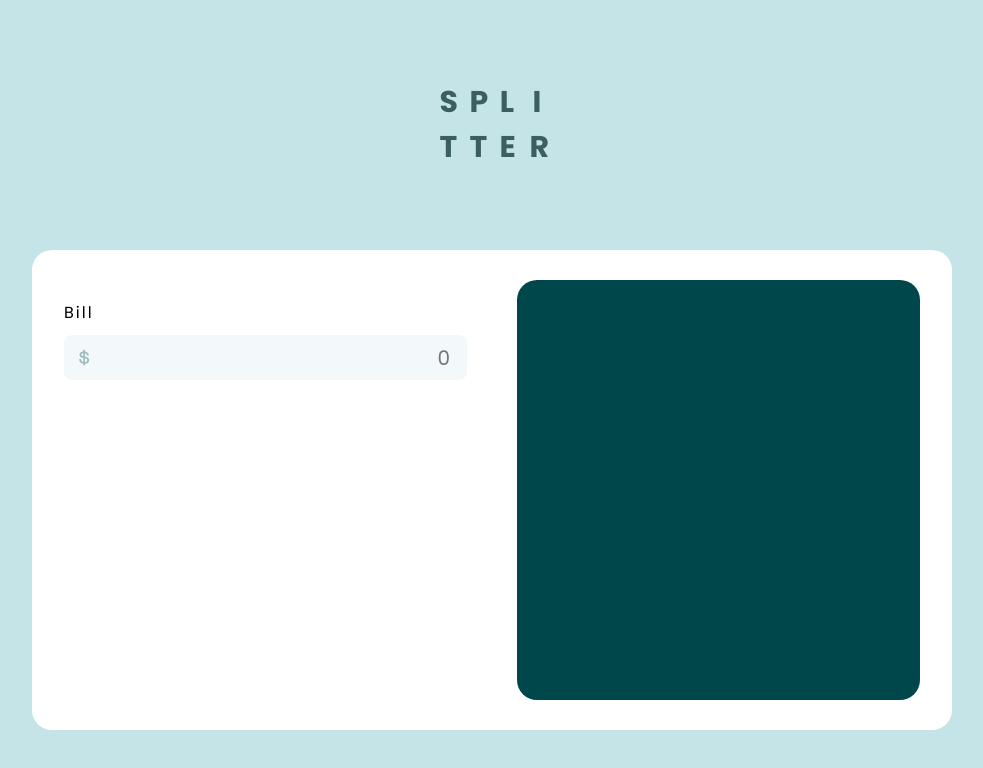
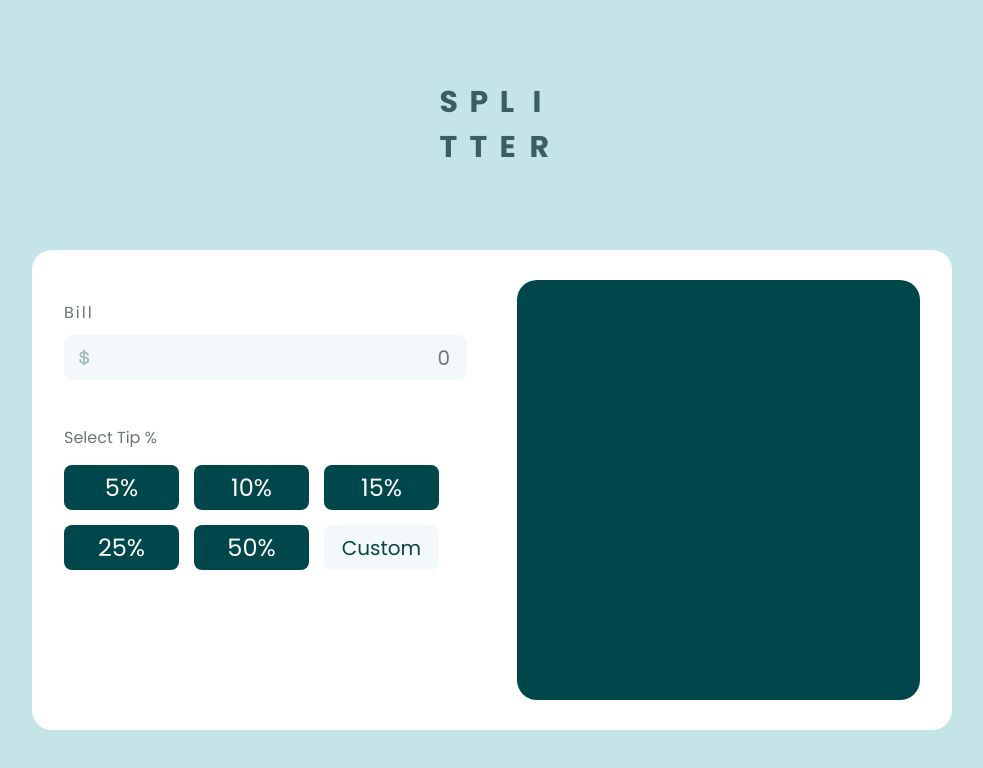
Before and after one commit to Brun0Silveir4/tip-calculator, a React (Vite) app: page / in a window 1280 px wide. Shown: the top 768 px of the page, without its empty margins (148-1131 px from the left). Built offline with nearby package versions, Linux system fonts and the light colour scheme.

Commit message:
add: finishing select percentage tip value component

```diff
--- /dev/null
+++ b/src/components/Btn-group/BtnGroup.jsx
@@ -0,0 +1,19 @@
+import "./BtnGroup.scss"
+
+export default function BtnGroup(){
+    return(
+        <>
+         <div className="tip-percentage__title">
+            <p>Select Tip %</p>
+          </div>
+          <div className="tip-percentage__btn-group">
+            <div className="tip-percentage__btn tip-percentage__btn--fill">5%</div>
+            <div className="tip-percentage__btn tip-percentage__btn--fill">10%</div>
+            <div className="tip-percentage__btn tip-percentage__btn--fill">15%</div>
+            <div className="tip-percentage__btn tip-percentage__btn--fill">25%</div>
+            <div className="tip-percentage__btn tip-percentage__btn--fill">50%</div>
+            <div className="tip-percentage__btn tip-percentage__btn--custom">Custom</div>
+          </div>
+        </>
+    )
+}
--- /dev/null
+++ b/src/components/Btn-group/BtnGroup.scss
@@ -0,0 +1,39 @@
+.tip-percentage{
+    &__title {
+        color: #6a7577;
+      }
+
+      &__btn-group {
+        display: flex;
+        flex-wrap: wrap;
+        gap: 15px;
+      }
+
+      &__btn {
+        width: 115px;
+        height: 45px;
+        font-size: 24px;
+        display: flex;
+        justify-content: center;
+        align-items: center;
+        cursor: pointer;
+        border-radius: 8px;
+
+        &--fill {
+          background-color: #00474b;
+          transition: 0.3s ease;
+          color: white;
+
+          &:hover{
+            color: #094745;
+            background-color: #9ee8df;
+          }
+        }
+
+        &--custom{
+          font-size: 20px;
+          background-color: #f3f8fb;
+          color: #094745;
+        }
+      }
+}
--- a/src/components/MainCard/MainCard.jsx
+++ b/src/components/MainCard/MainCard.jsx
@@ -3,6 +3,7 @@ import { useEffect, useState } from "react";
 import Input from "../input/Input";
 import iconMoney from "../../assets/icon-dollar.svg";
 import iconPerson from "../../assets/icon-person.svg";
+import BtnGroup from "../Btn-group/BtnGroup";
 
 export default function MainCard() {
   const [form, setForm] = useState({
@@ -35,6 +36,10 @@ export default function MainCard() {
             icon={iconMoney}
           />
         </div>
+        <div className="card__select__tip-percentage">
+          {/* componente */}
+        <BtnGroup />
+        </div>
       </div>
       <div className="card__calc-result"></div>
     </div>
--- a/src/components/MainCard/MainCard.scss
+++ b/src/components/MainCard/MainCard.scss
@@ -12,6 +12,9 @@
   &__select {
     padding-top: 20px;
     width: 80%;
+    display: flex;
+    flex-direction: column;
+    gap: 45px;
 
     &__bill {
       display: flex;
@@ -22,6 +25,14 @@
         flex-direction: column;
       }
     }
+
+    &__tip-percentage {
+      display: flex;
+      gap: 15px;
+      flex-direction: column;
+
+
+    }
   }
 
   &__calc-result {
--- a/src/components/input/Input.scss
+++ b/src/components/input/Input.scss
@@ -8,6 +8,10 @@
     display: flex;
     justify-content: space-between;
     letter-spacing: 2px;
+
+    &:first-child{
+      color: #6a7577;
+    }
 
     &--zero {
       color: #be7c6f;
```
